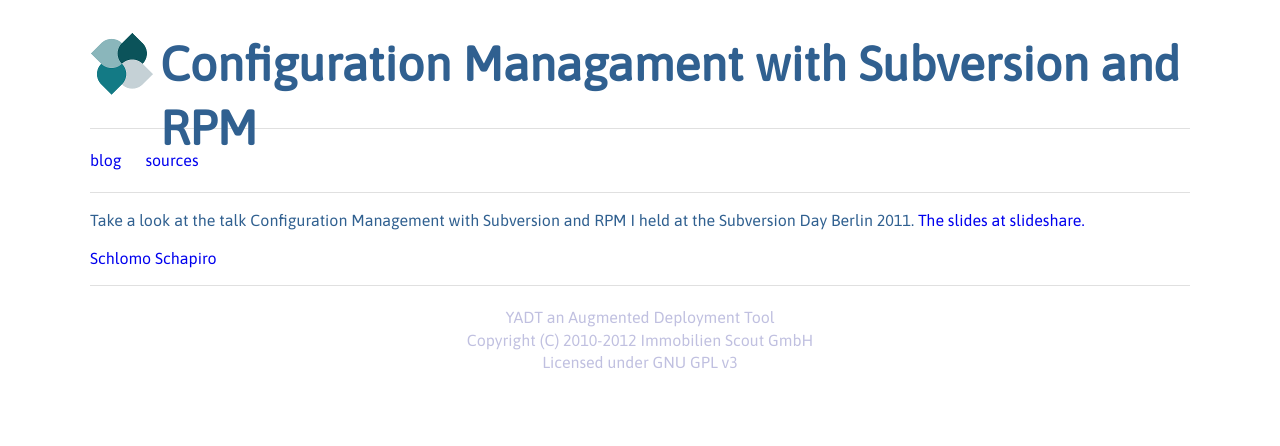
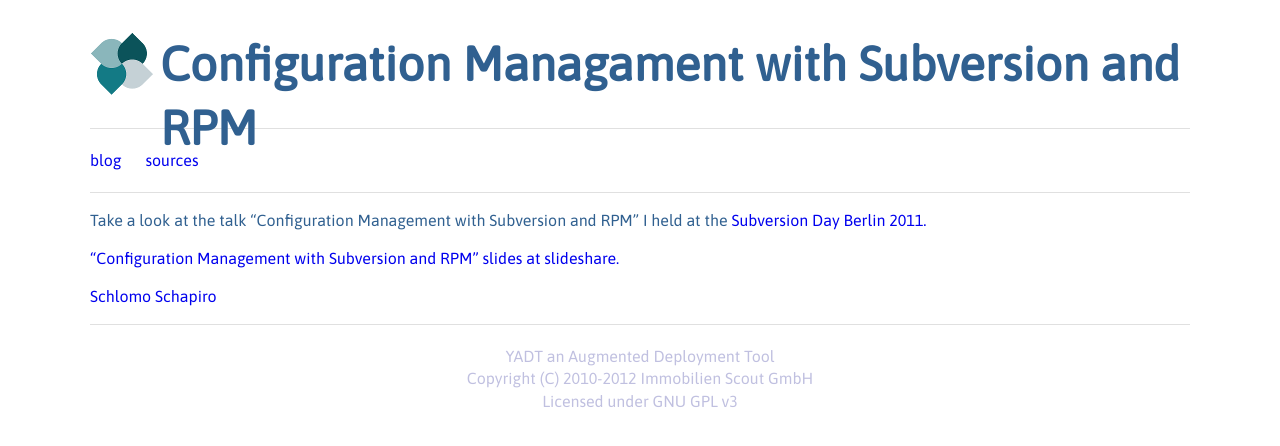
Before and after one commit to yadt/yadt.github.com, a Jekyll site: the page built from _posts/2011-05-19-configuration-management.md, in a window 1280 px wide. Shown: the top 446 px of the page. Built offline with Jekyll 4.4.1, drawn with Linux system fonts in a browser that asks for light colours; nearby versions of some CDN libraries.

Commit message:
added link to blog post

```diff
--- a/_posts/2011-05-19-configuration-management.md
+++ b/_posts/2011-05-19-configuration-management.md
@@ -3,7 +3,9 @@
 title: Configuration Managament with Subversion and RPM
 ---
 
-Take a look at the talk Configuration Management with Subversion and RPM I held at the Subversion Day Berlin 2011.
-[The slides at slideshare.](http://www.slideshare.net/schlomo/subversion-day-berlin-2011-configuration-management-with-subversion-and-rpm)
+Take a look at the talk "Configuration Management with Subversion and RPM" I held at the
+[Subversion Day Berlin 2011.](http://www.elegosoft.com/en/company/start/svnday-2012.html)
+
+["Configuration Management with Subversion and RPM" slides at slideshare.](http://www.slideshare.net/schlomo/subversion-day-berlin-2011-configuration-management-with-subversion-and-rpm)
 
 [Schlomo Schapiro](http://www.schapiro.org/schlomo)
```
